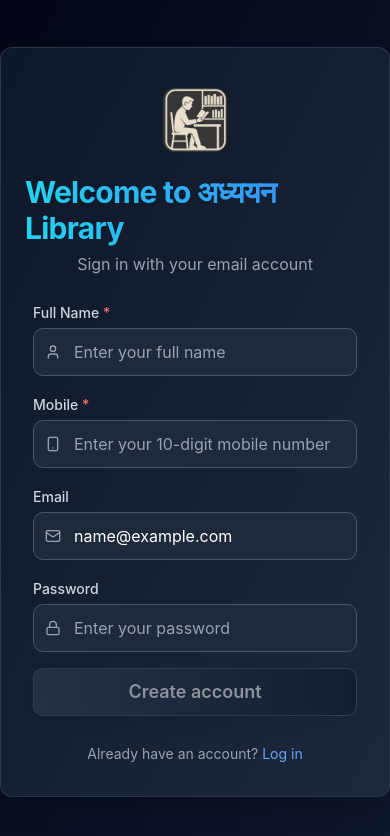
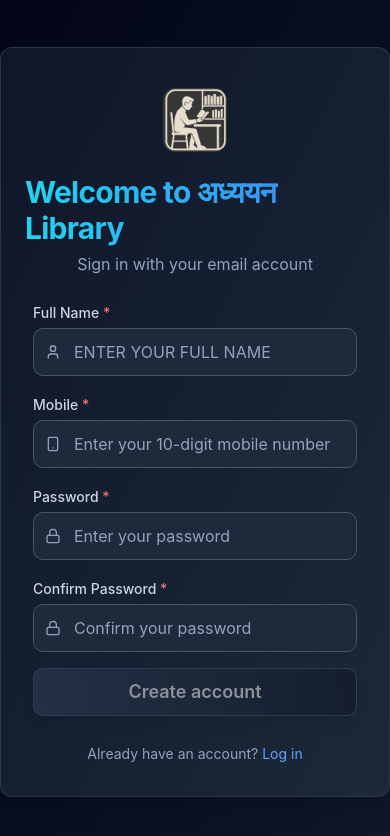
Before and after one commit to natakprabhu/civils-seat-selector-lounge, a React (Vite) app: page / in a window 390 px wide. Both pictures are taken after typing "name@example.com", "Sample123" into the empty fields and a click on the button "Create your account". Shown: the top 836 px of the page. Built offline with nearby package versions, Linux system fonts and the light colour scheme.

Commit message:
Refactor: Implement registration form validation
-   Convert full name to uppercase.
-   Add password confirmation with validation.
-   Restrict mobile number input to numbers only.
-   Display registration form validation errors.

```diff
--- a/src/components/EmailAuthPage.tsx
+++ b/src/components/EmailAuthPage.tsx
@@ -17,10 +17,18 @@ const EmailAuthPage: React.FC<{ onAuth: () => void }> = ({ onAuth }) => {
   const [loading, setLoading] = useState(false);
   const [email, setEmail] = useState("");
   const [password, setPassword] = useState("");
+  const [confirmPassword, setConfirmPassword] = useState("");
   const [fullName, setFullName] = useState("");
   const [mobile, setMobile] = useState("");
   const [message, setMessage] = useState("");
   const [errorText, setErrorText] = useState<string | null>(null);
+
+  // For local field errors (useful for registration client-side errors)
+  const [fieldErrors, setFieldErrors] = useState<{
+    fullName?: string;
+    mobile?: string;
+    passwordMatch?: string;
+  }>({});
 
   // Helper: handle auth result & show toasts and user feedback
   const handleAuthResult = ({ error }: { error: any }) => {
@@ -56,26 +64,35 @@ const EmailAuthPage: React.FC<{ onAuth: () => void }> = ({ onAuth }) => {
     }
   };
 
-  // Main submit handler (no OTP, standard flows)
+  // Main submit handler (with new signup logic)
   const handleSubmit = async (e: React.FormEvent) => {
     e.preventDefault();
 
     setMessage("");
     setErrorText(null);
+    setFieldErrors({});
 
     // Validate fullName and mobile in signup mode
     if (mode === "signup") {
+      let errors: { fullName?: string; mobile?: string; passwordMatch?: string } = {};
+
       if (!fullName.trim()) {
-        setErrorText("Full name is required.");
-        return;
+        errors.fullName = "Full name is required.";
+      }
+      if (!/^[A-Z ]{2,}$/.test(fullName.trim())) {
+        errors.fullName = "Full name must be in uppercase letters.";
       }
       if (!mobile.trim()) {
-        setErrorText("Mobile is required.");
-        return;
+        errors.mobile = "Mobile is required.";
       }
-      // Simple mobile number validation (India format, 10 digits)
       if (!/^[6-9]\d{9}$/.test(mobile.trim())) {
-        setErrorText("Please enter a valid 10-digit mobile number.");
+        errors.mobile = "Please enter a valid 10-digit mobile number.";
+      }
+      if (password !== confirmPassword) {
+        errors.passwordMatch = "Passwords do not match.";
+      }
+      if (Object.keys(errors).length > 0) {
+        setFieldErrors(errors);
         return;
       }
     }
@@ -122,11 +139,13 @@ const EmailAuthPage: React.FC<{ onAuth: () => void }> = ({ onAuth }) => {
     }
   };
 
-  // Reset password field and messages on mode change
+  // Reset password, confirmPassword, field errors, and messages on mode change
   React.useEffect(() => {
     setMessage("");
     setPassword("");
+    setConfirmPassword("");
     setErrorText(null);
+    setFieldErrors({});
     if (mode === "signup") {
       setFullName("");
       setMobile("");
@@ -158,15 +177,24 @@ const EmailAuthPage: React.FC<{ onAuth: () => void }> = ({ onAuth }) => {
               </div>
             )}
             <form onSubmit={handleSubmit} className="space-y-4">
-              {mode === "signup" && (
+              {
+                mode === "signup" && (
                   <SignupExtraFields
                     fullName={fullName}
                     setFullName={setFullName}
                     mobile={mobile}
                     setMobile={setMobile}
                     loading={loading}
+                    password={password}
+                    setPassword={setPassword}
+                    confirmPassword={confirmPassword}
+                    setConfirmPassword={setConfirmPassword}
+                    errors={fieldErrors}
                   />
-              )}
+                )
+              }
+              {mode !== "signup" && (
+                <>
                   <EmailInput email={email} setEmail={setEmail} loading={loading} />
                   <PasswordInput
                     password={password}
@@ -174,14 +202,16 @@ const EmailAuthPage: React.FC<{ onAuth: () => void }> = ({ onAuth }) => {
                     loading={loading}
                     mode={mode}
                   />
+                </>
+              )}
               <Button
                 type="submit"
                 className="w-full h-12 bg-gradient-to-r from-slate-700 to-slate-900 hover:from-slate-600 hover:to-slate-800 text-white text-lg font-semibold shadow-lg border border-slate-600"
                 disabled={
                   loading ||
                   !email ||
-                  (mode !== "forgot" && !password) ||
-                  (mode === "signup" && (!fullName || !mobile))
+                  (mode === "login" && !password) ||
+                  (mode === "signup" && (!fullName || !mobile || !password || !confirmPassword))
                 }
               >
                 {loading && <Loader2 className="animate-spin mr-2" />}
--- a/src/components/auth/SignupExtraFields.tsx
+++ b/src/components/auth/SignupExtraFields.tsx
@@ -1,7 +1,7 @@
 
-import React from "react";
+import React, { useState } from "react";
 import { Input } from "@/components/ui/input";
-import { User, Smartphone } from "lucide-react";
+import { User, Smartphone, Lock } from "lucide-react";
 
 interface SignupExtraFieldsProps {
   fullName: string;
@@ -9,6 +9,15 @@ interface SignupExtraFieldsProps {
   mobile: string;
   setMobile: (v: string) => void;
   loading: boolean;
+  confirmPassword: string;
+  setConfirmPassword: (v: string) => void;
+  password: string;
+  setPassword: (v: string) => void;
+  errors: {
+    fullName?: string;
+    mobile?: string;
+    passwordMatch?: string;
+  };
 }
 
 const SignupExtraFields: React.FC<SignupExtraFieldsProps> = ({
@@ -17,6 +26,11 @@ const SignupExtraFields: React.FC<SignupExtraFieldsProps> = ({
   mobile,
   setMobile,
   loading,
+  confirmPassword,
+  setConfirmPassword,
+  password,
+  setPassword,
+  errors
 }) => (
   <>
     <div>
@@ -27,16 +41,20 @@ const SignupExtraFields: React.FC<SignupExtraFieldsProps> = ({
         <User className="absolute left-3 top-1/2 -translate-y-1/2 text-slate-400 w-4 h-4" />
         <Input
           type="text"
-          className="pl-10 h-12 text-base bg-slate-800 border-slate-600 text-white"
-          placeholder="Enter your full name"
+          className="pl-10 h-12 text-base bg-slate-800 border-slate-600 text-white uppercase"
+          placeholder="ENTER YOUR FULL NAME"
           value={fullName}
-          onChange={e => setFullName(e.target.value)}
+          onChange={e => setFullName(e.target.value.toUpperCase())}
           autoComplete="name"
           required
           disabled={loading}
         />
       </div>
+      {errors.fullName && (
+        <div className="text-sm text-red-400 mt-1">{errors.fullName}</div>
+      )}
     </div>
+
     <div>
       <label className="text-sm text-slate-300 font-medium">
         Mobile <span className="text-red-400">*</span>
@@ -48,7 +66,11 @@ const SignupExtraFields: React.FC<SignupExtraFieldsProps> = ({
           className="pl-10 h-12 text-base bg-slate-800 border-slate-600 text-white"
           placeholder="Enter your 10-digit mobile number"
           value={mobile}
-          onChange={e => setMobile(e.target.value)}
+          onChange={e => {
+            // Only allow digits
+            const raw = e.target.value.replace(/\D/g, "");
+            setMobile(raw);
+          }}
           autoComplete="tel"
           required
           pattern="[6-9]{1}[0-9]{9}"
@@ -56,6 +78,49 @@ const SignupExtraFields: React.FC<SignupExtraFieldsProps> = ({
           maxLength={10}
         />
       </div>
+      {errors.mobile && (
+        <div className="text-sm text-red-400 mt-1">{errors.mobile}</div>
+      )}
+    </div>
+
+    <div>
+      <label className="text-sm text-slate-300 font-medium">
+        Password <span className="text-red-400">*</span>
+      </label>
+      <div className="mt-1 relative">
+        <Lock className="absolute left-3 top-1/2 -translate-y-1/2 text-slate-400 w-4 h-4" />
+        <Input
+          type="password"
+          className="pl-10 h-12 text-base bg-slate-800 border-slate-600 text-white"
+          placeholder="Enter your password"
+          value={password}
+          onChange={e => setPassword(e.target.value)}
+          required
+          minLength={6}
+          disabled={loading}
+        />
+      </div>
+    </div>
+    <div>
+      <label className="text-sm text-slate-300 font-medium">
+        Confirm Password <span className="text-red-400">*</span>
+      </label>
+      <div className="mt-1 relative">
+        <Lock className="absolute left-3 top-1/2 -translate-y-1/2 text-slate-400 w-4 h-4" />
+        <Input
+          type="password"
+          className="pl-10 h-12 text-base bg-slate-800 border-slate-600 text-white"
+          placeholder="Confirm your password"
+          value={confirmPassword}
+          onChange={e => setConfirmPassword(e.target.value)}
+          required
+          minLength={6}
+          disabled={loading}
+        />
+      </div>
+      {errors.passwordMatch && (
+        <div className="text-sm text-red-400 mt-1">{errors.passwordMatch}</div>
+      )}
     </div>
   </>
 );
```
Lines whose indentation alone changed are shown as unchanged.
